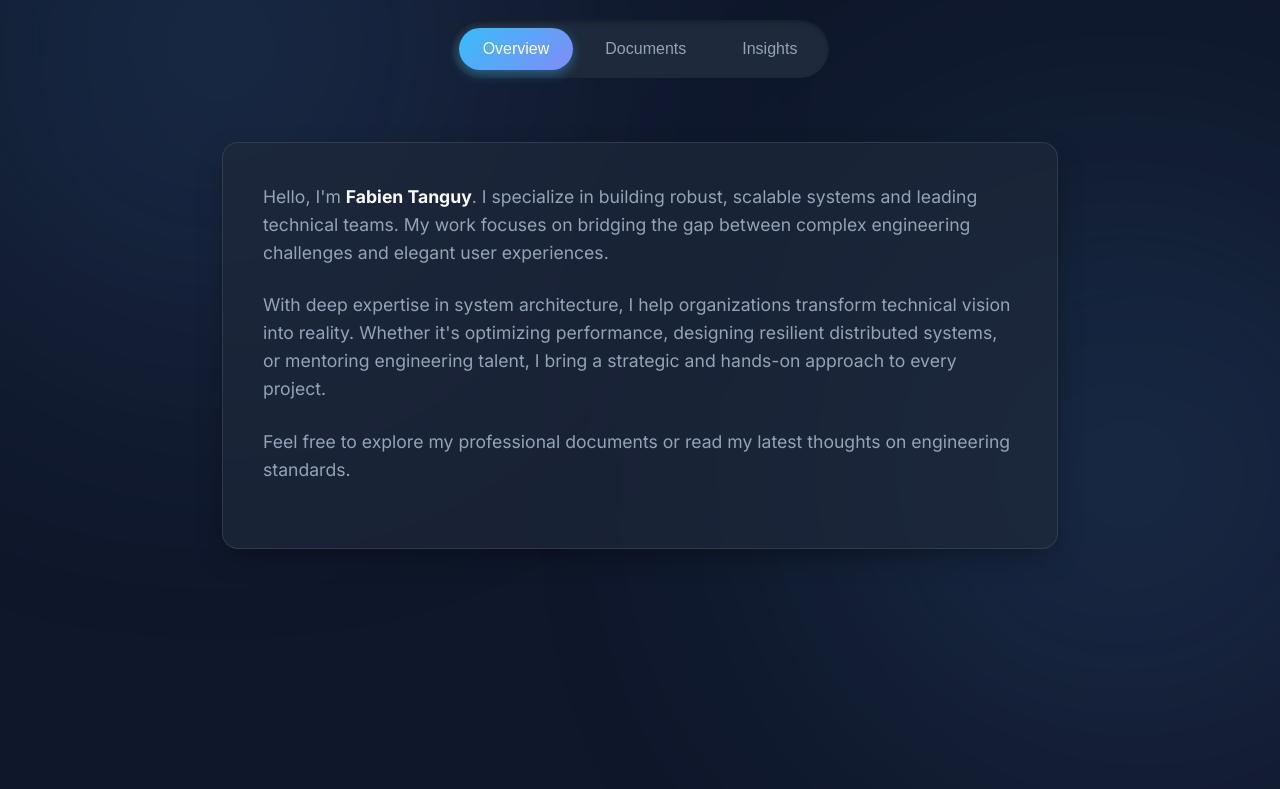
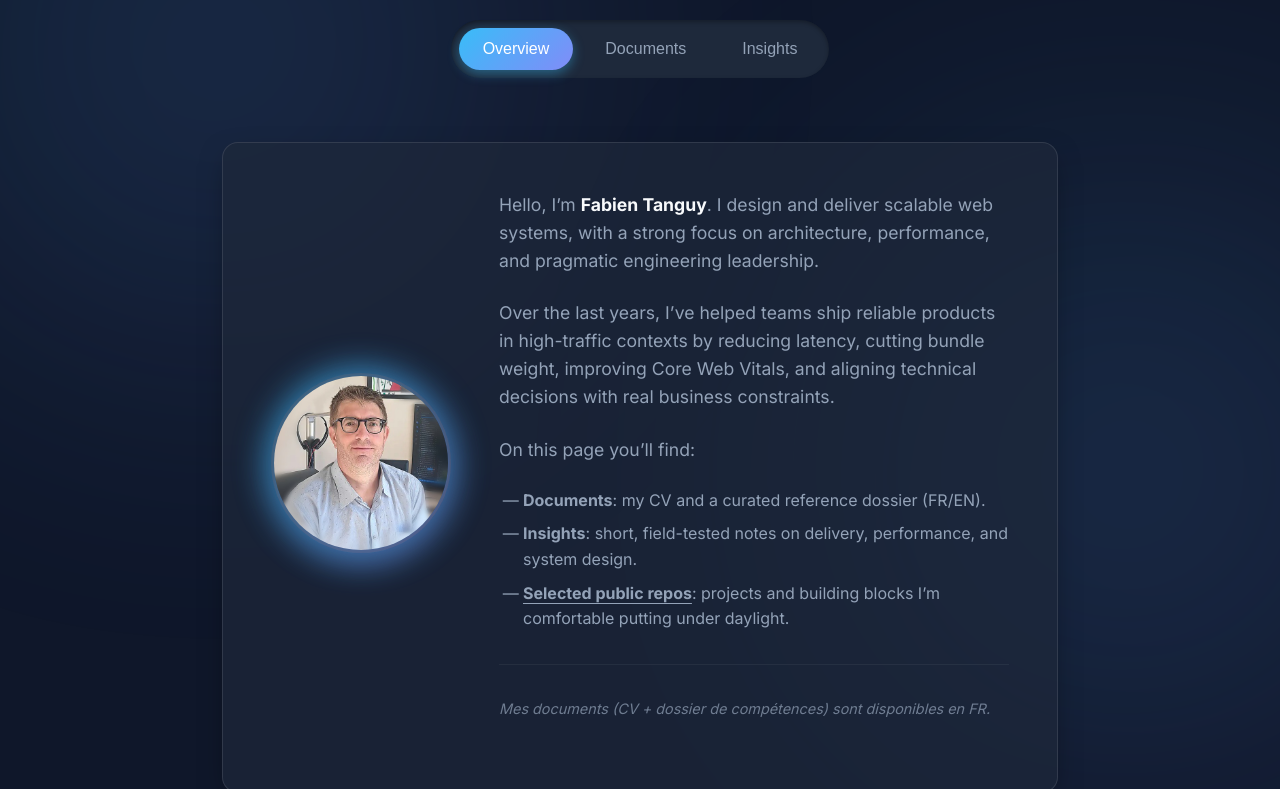
Before and after one commit to fabien-tanguy/fabien-tanguy.github.io, a website built with Vite: page index.html in a window 1280 px wide. Shown: the part 174-963 px from the top of the page. Before the commit the page ends 800 px from the top, so only its background shows below. Built offline with nearby package versions, Linux system fonts and the light colour scheme; no server answers.

Commit message:
feat: add phiti profile

```diff
--- a/index.html
+++ b/index.html
@@ -6,13 +6,13 @@
     <meta name="viewport" content="width=device-width, initial-scale=1.0" />
     <meta
       name="description"
-      content="Fabien Tanguy - System Architect & Engineering Leader. Explore professional background, system expertise, and engineering insights."
+      content="Fabien Tanguy - Senior Web Systems Consultant. Explore professional background, system expertise, and engineering insights."
     />
     <meta
       property="og:title"
-      content="Fabien Tanguy - System Architect & Engineering Leader"
+      content="Fabien Tanguy - Senior Web Systems Consultant"
     />
-    <title>Fabien Tanguy - System Architect & Engineering Leader</title>
+    <title>Fabien Tanguy - Senior Web Systems Consultant</title>
     <!-- Preload fonts -->
     <link rel="preconnect" href="https://fonts.googleapis.com" />
     <link rel="preconnect" href="https://fonts.gstatic.com" crossorigin />
@@ -29,7 +29,7 @@
     <div class="container">
       <header>
         <h1>Fabien Tanguy</h1>
-        <p class="subtitle">System Architect & Engineering Leader</p>
+        <p class="subtitle">Senior Web Systems Consultant</p>
 
         <nav class="nav-tabs">
           <button class="tab-btn active" data-tab="home">Overview</button>
@@ -42,23 +42,29 @@
         <!-- Home Section -->
         <section id="home" class="content-section active">
           <div class="intro-card">
+            <div class="profile-container">
+              <img src="profile.jpg" alt="Fabien Tanguy" class="profile-img">
+            </div>
             <div class="intro-text">
               <p>
-                Hello, I'm <strong>Fabien Tanguy</strong>. I specialize in
-                building robust, scalable systems and leading technical teams.
-                My work focuses on bridging the gap between complex engineering
-                challenges and elegant user experiences.
+                Hello, I’m <strong>Fabien Tanguy</strong>. I design and deliver scalable web systems, with a strong focus on architecture, performance, and pragmatic engineering leadership.
               </p>
               <p>
-                With deep expertise in system architecture, I help organizations
-                transform technical vision into reality. Whether it's optimizing
-                performance, designing resilient distributed systems, or
-                mentoring engineering talent, I bring a strategic and hands-on
-                approach to every project.
+                Over the last years, I’ve helped teams ship reliable products in high-traffic contexts by reducing latency, cutting bundle weight, improving Core Web Vitals, and aligning technical decisions with real business constraints.
               </p>
               <p>
-                Feel free to explore my professional documents or read my latest
-                thoughts on engineering standards.
+                On this page you’ll find:
+              </p>
+              <ul style="margin-bottom: 2rem; padding-left: 1.5rem; color: var(--text-secondary); list-style-type: '— ';">
+                <li style="margin-bottom: 0.5rem"><strong>Documents</strong>: my CV and a curated reference dossier (FR/EN).</li>
+                <li style="margin-bottom: 0.5rem"><strong>Insights</strong>: short, field-tested notes on delivery, performance, and system design.</li>
+                <li><strong><a href="https://github.com/fabien-tanguy" target="_blank" style="color: inherit; text-decoration: underline; text-underline-offset: 4px;">Selected public repos</a></strong>: projects and building blocks I’m comfortable putting under daylight.</li>
+              </ul>
+
+              <hr style="border: 0; border-top: 1px solid var(--glass-border); margin: 2rem 0; opacity: 0.5;">
+
+              <p style="font-size: 0.9rem; opacity: 0.7; font-style: italic;">
+                Mes documents (CV + dossier de compétences) sont disponibles en FR.
               </p>
             </div>
           </div>
--- a/src/style.css
+++ b/src/style.css
@@ -157,9 +157,61 @@ main {
   background: var(--glass-bg);
   backdrop-filter: blur(12px);
   border: 1px solid var(--glass-border);
-  padding: 2.5rem;
+  padding: 3rem;
   border-radius: var(--radius-lg);
   box-shadow: var(--shadow-lg);
+  display: flex;
+  align-items: center;
+  gap: 3rem;
+}
+
+.profile-container {
+  flex-shrink: 0;
+  position: relative;
+}
+
+.profile-img {
+  width: 180px;
+  height: 180px;
+  border-radius: 50%;
+  object-fit: cover;
+  border: 3px solid rgba(255, 255, 255, 0.1);
+  box-shadow: 0 0 40px rgba(56, 189, 248, 0.3);
+  transition: transform 0.5s ease, box-shadow 0.5s ease;
+}
+
+.profile-container::before {
+  content: '';
+  position: absolute;
+  inset: -5px;
+  border-radius: 50%;
+  background: var(--accent-gradient);
+  z-index: -1;
+  opacity: 0.5;
+  filter: blur(15px);
+  transition: opacity 0.5s ease;
+}
+
+.intro-card:hover .profile-img {
+  transform: scale(1.05);
+  box-shadow: 0 0 60px rgba(56, 189, 248, 0.5);
+}
+
+.intro-card:hover .profile-container::before {
+  opacity: 0.8;
+}
+
+.intro-text {
+  flex: 1;
+}
+
+@media (max-width: 768px) {
+  .intro-card {
+    flex-direction: column;
+    text-align: center;
+    padding: 2rem;
+    gap: 2rem;
+  }
 }
 
 .intro-text p {
```
Also changed, not shown: public/profile.jpg (added).
